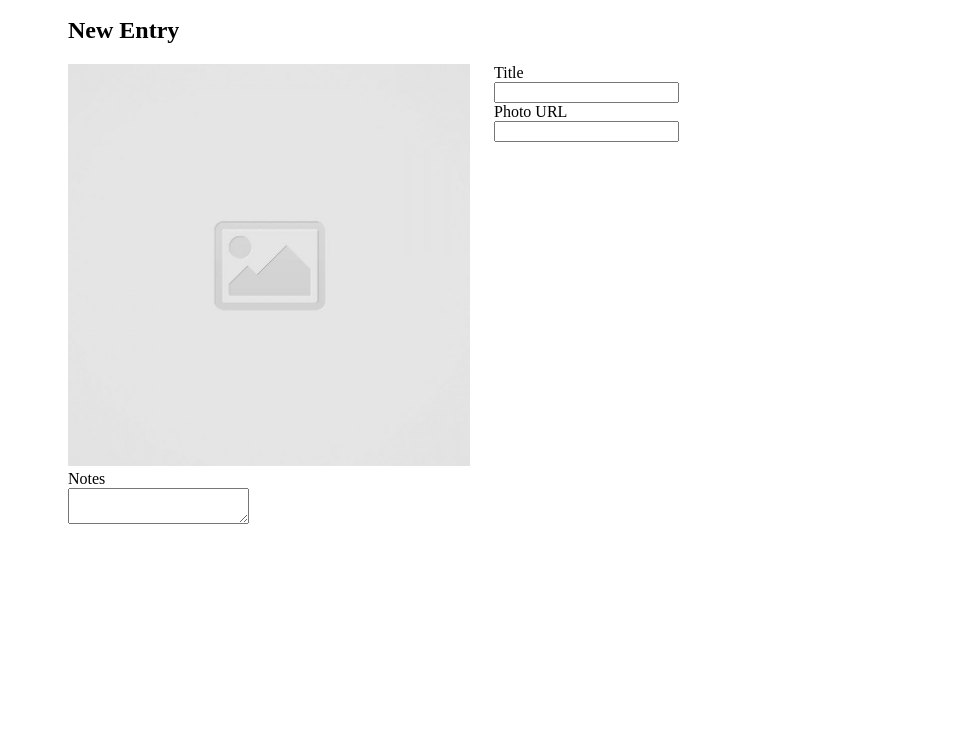
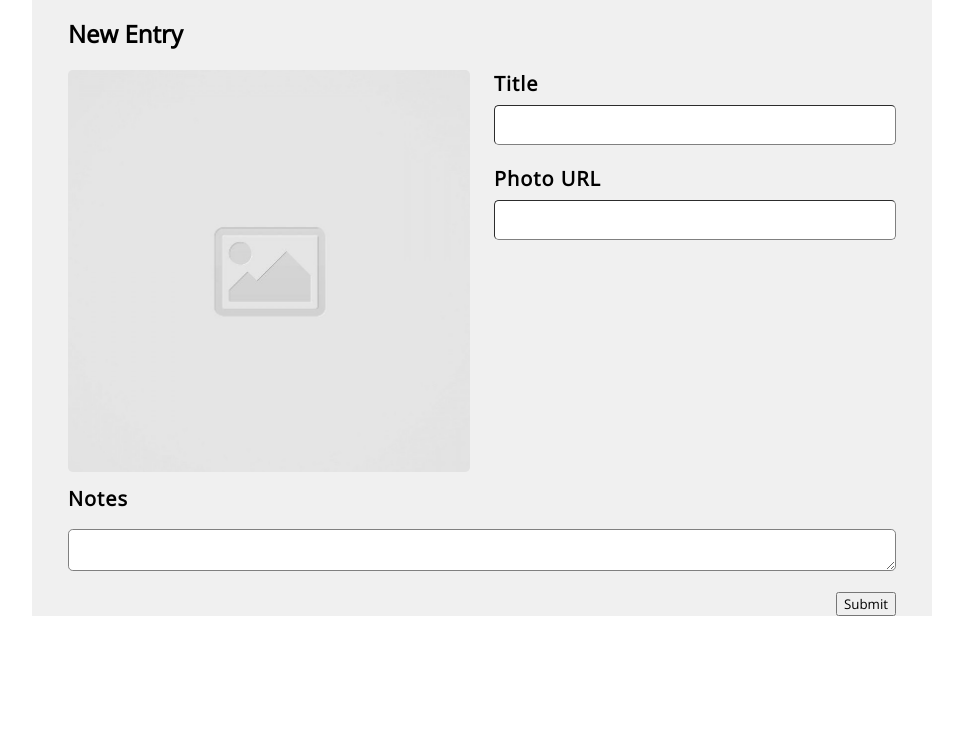
Before and after one commit to e-bales/code-journal, a website: page index.html in a window 1280 px wide. Shown: the part 65-800 px from the top of the page, without its empty margins (158-1121 px from the left). Drawn offline with nearby package versions, Linux system fonts and the light colour scheme.

Commit message:
added :hover pseudoclass and input/textarea css

```diff
--- a/css/layout.css
+++ b/css/layout.css
@@ -1,11 +1,18 @@
 .hidden {
   display: none !important;
+}
+
+* {
+  font-family:
+    "Open Sans",
+    sans-serif;
 }
 
 .container {
   max-width: 575px;
   margin: 0 auto;
   padding: 0 1.5rem;
+  background-color: #f0f0f0;
 }
 
 .row {
@@ -47,10 +54,46 @@ h3 {
   font-weight: 100;
 }
 
+[type="text"],
+textarea {
+  width: 100%;
+  border-radius: 0.3rem;
+  border-color: gray;
+  text-indent: 0.35rem;
+}
+
+[type="text"] {
+  height: 2.5rem;
+  margin-bottom: 5%;
+  border-width: 1px;
+  font-size: 20px;
+}
+
+[type="text"]:focus,
+textarea:focus {
+  border-color: #562b81;
+  border-width: 3px;
+}
+
 label {
   display: block;
+  font-weight: bold;
+  padding-bottom: 2%;
+  font-size: 20px;
+  letter-spacing: 1px;
 }
 
 img {
   width: 100%;
+  border-radius: 0.3rem;
+  margin-bottom: 2%;
 }
+
+.button {
+  display: flex;
+  justify-content: right;
+}
+
+button {
+  margin-top: 2%;
+}
--- a/index.html
+++ b/index.html
@@ -38,7 +38,9 @@
       <form>
         <div class="row">
           <div class="column-half">
-            <img src="images/placeholder-image-square.jpg">
+            <div class="img-wrapper">
+              <img src="images/placeholder-image-square.jpg">
+            </div>
           </div>
           <div class="column-half">
             <label for="title">Title</label>
@@ -53,6 +55,11 @@
             <textarea id="notes"></textarea>
           </div>
         </div>
+        <div class="row">
+          <div class="column-full button">
+            <button type="button">Submit</button>
+          </div>
+        </div>
       </form>
     </div>
     <div data-view="entries" class="hidden"></div>
```
